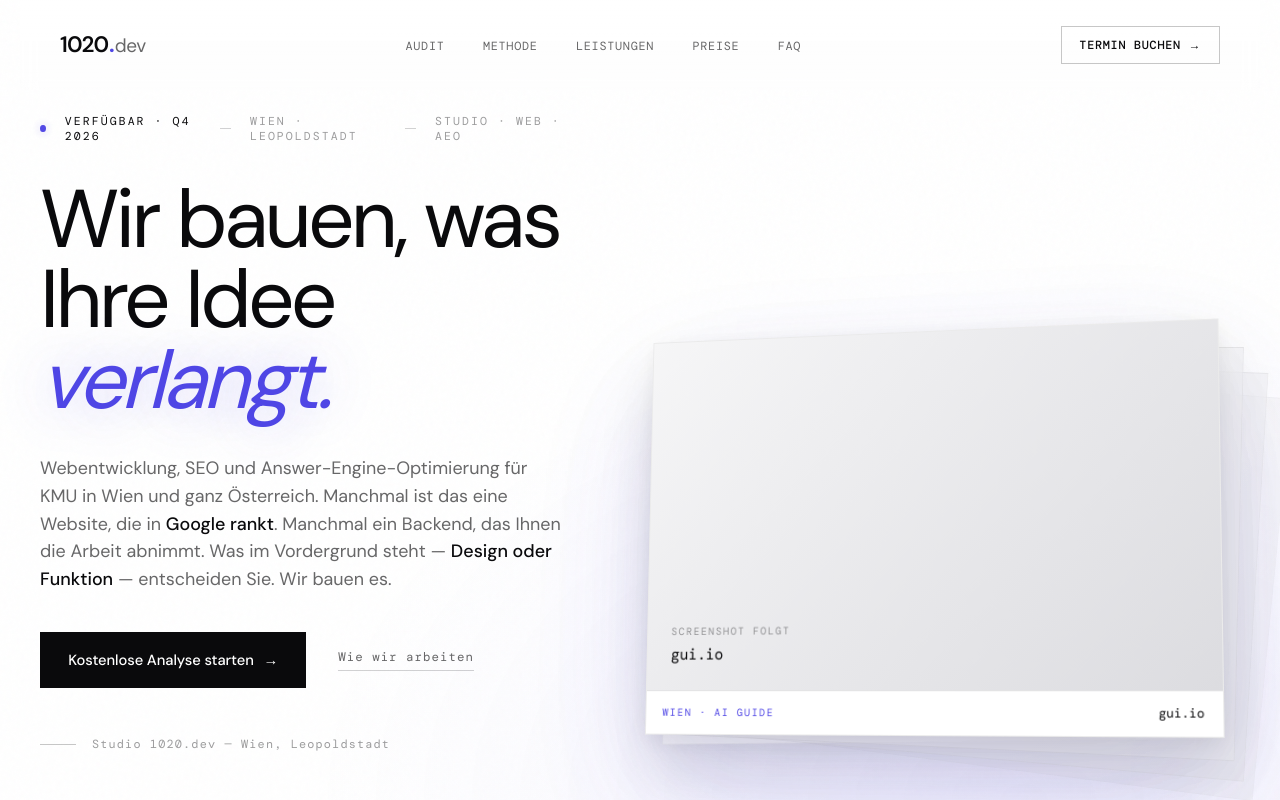
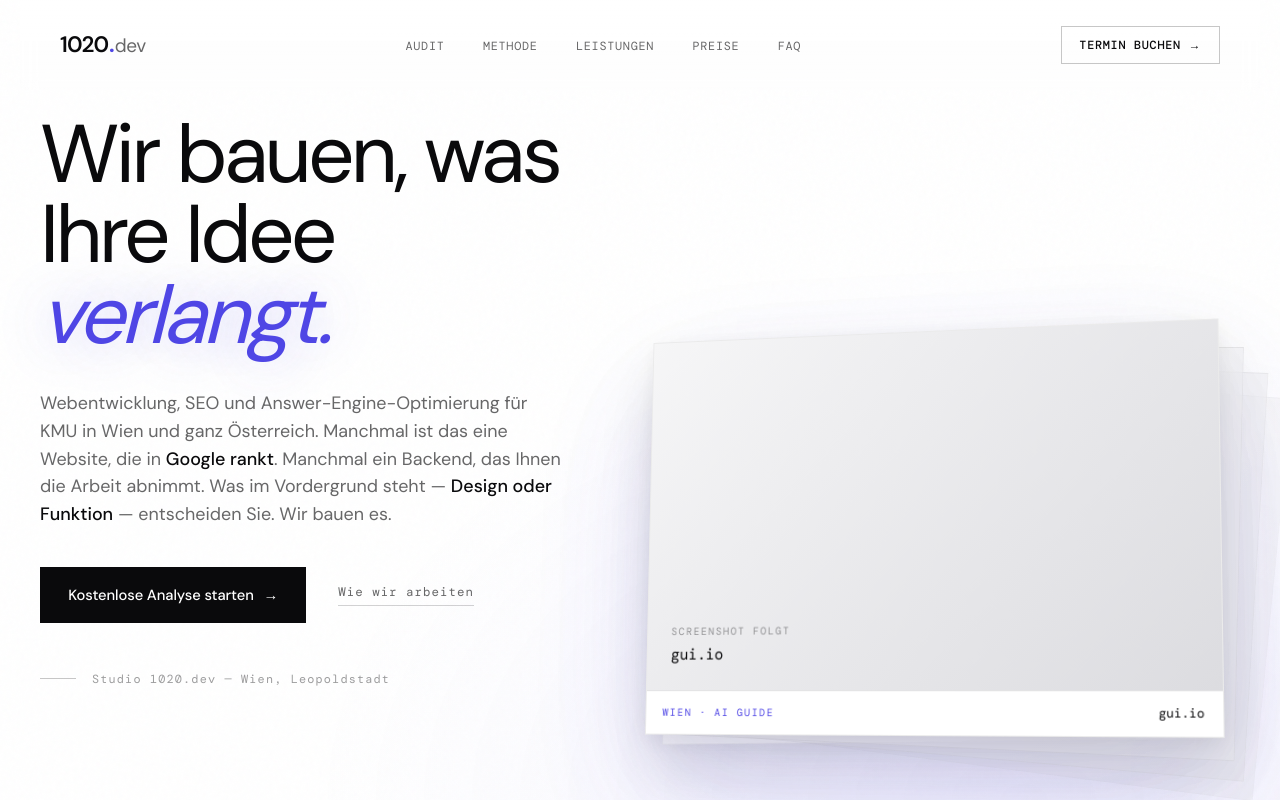
Before and after one commit to saveitup/1020dev, a Next.js app: page / in a window 1280 px wide. Shown: the top 800 px of the page. Built offline with nearby package versions, Linux system fonts and the light colour scheme.

Commit message:
content(hero): remove status meta line above headline

```diff
--- a/components/Hero.tsx
+++ b/components/Hero.tsx
@@ -51,15 +51,6 @@ export function Hero() {
   return (
     <section className="hero" id="hero">
       <div className="hero-text">
-        <div className="hero-meta">
-          <span className="pulse" aria-hidden="true"></span>
-          <span className="available">Verfügbar · Q4 2026</span>
-          <span className="sep" aria-hidden="true"></span>
-          <span>{SITE.location}</span>
-          <span className="sep" aria-hidden="true"></span>
-          <span>Studio · Web · AEO</span>
-        </div>
-
         <h1 className="hero-title">
           Wir bauen, was Ihre Idee <em>verlangt.</em>
         </h1>
```
